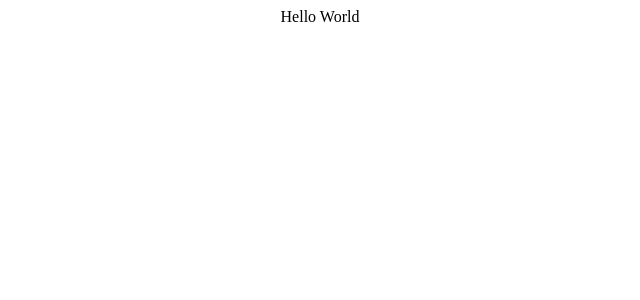
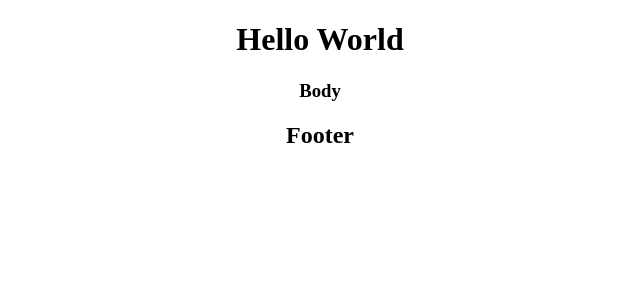
Before and after one commit to YourmixJNR/Reactjs-NoteApp, a React (Create React App) app: page / in a window 1280 px wide. Shown: the top 300 px of the page, without its empty margins (320-960 px from the left). Built offline with nearby package versions, Linux system fonts and the light colour scheme.

Commit message:
Body - Footer

```diff
--- a/src/App.js
+++ b/src/App.js
@@ -1,10 +1,14 @@
 import Header from './components/Header';
+import Body from './components/Body';
+import Footer from './components/Footer';
 import './App.css';
 
 function App() {
   return (
     <div className="App">
       <Header />
+      <Body />
+      <Footer />
     </div>
   );
 }
--- /dev/null
+++ b/src/components/Body.jsx
@@ -0,0 +1,11 @@
+import React from 'react'
+
+const Body = () => {
+  return (
+    <div>
+      <h3>Body</h3>
+    </div>
+  )
+};
+
+export default Body;
--- /dev/null
+++ b/src/components/Footer.jsx
@@ -0,0 +1,11 @@
+import React from 'react'
+
+const Footer = () => {
+  return (
+    <div>
+      <h2>Footer</h2>
+    </div>
+  )
+}
+
+export default Footer
--- a/src/components/Header.jsx
+++ b/src/components/Header.jsx
@@ -1,8 +1,9 @@
+import React from "react";
 
 const Header = () => {
     return (
         <div>
-            Hello World
+            <h1>Hello World</h1>
         </div>
     )
 };
```
